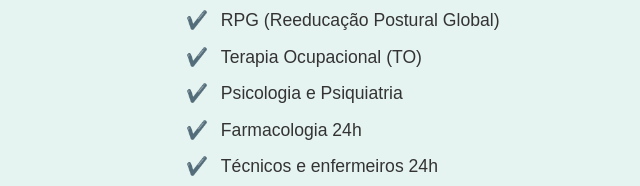
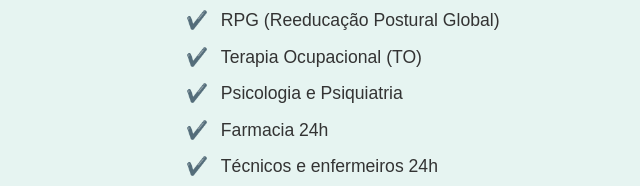
Before and after one commit to NicolasBernardoo/Viva-se, a plain HTML site: page index.html in a window 1280 px wide. Shown: the part 2638-2824 px from the top of the page, 74-714 px from the left. Drawn offline with Linux system fonts and the light colour scheme.

Commit message:
farmacia

```diff
--- a/index.html
+++ b/index.html
@@ -80,7 +80,7 @@
     <li>RPG (Reeducação Postural Global)</li>
     <li>Terapia Ocupacional (TO)</li>
     <li>Psicologia e Psiquiatria</li>
-    <li>Farmacologia 24h</li>
+    <li>Farmacia 24h</li>
     <li>Técnicos e enfermeiros 24h</li>
     <li>Médicos especializados</li>
   </ul>
```
